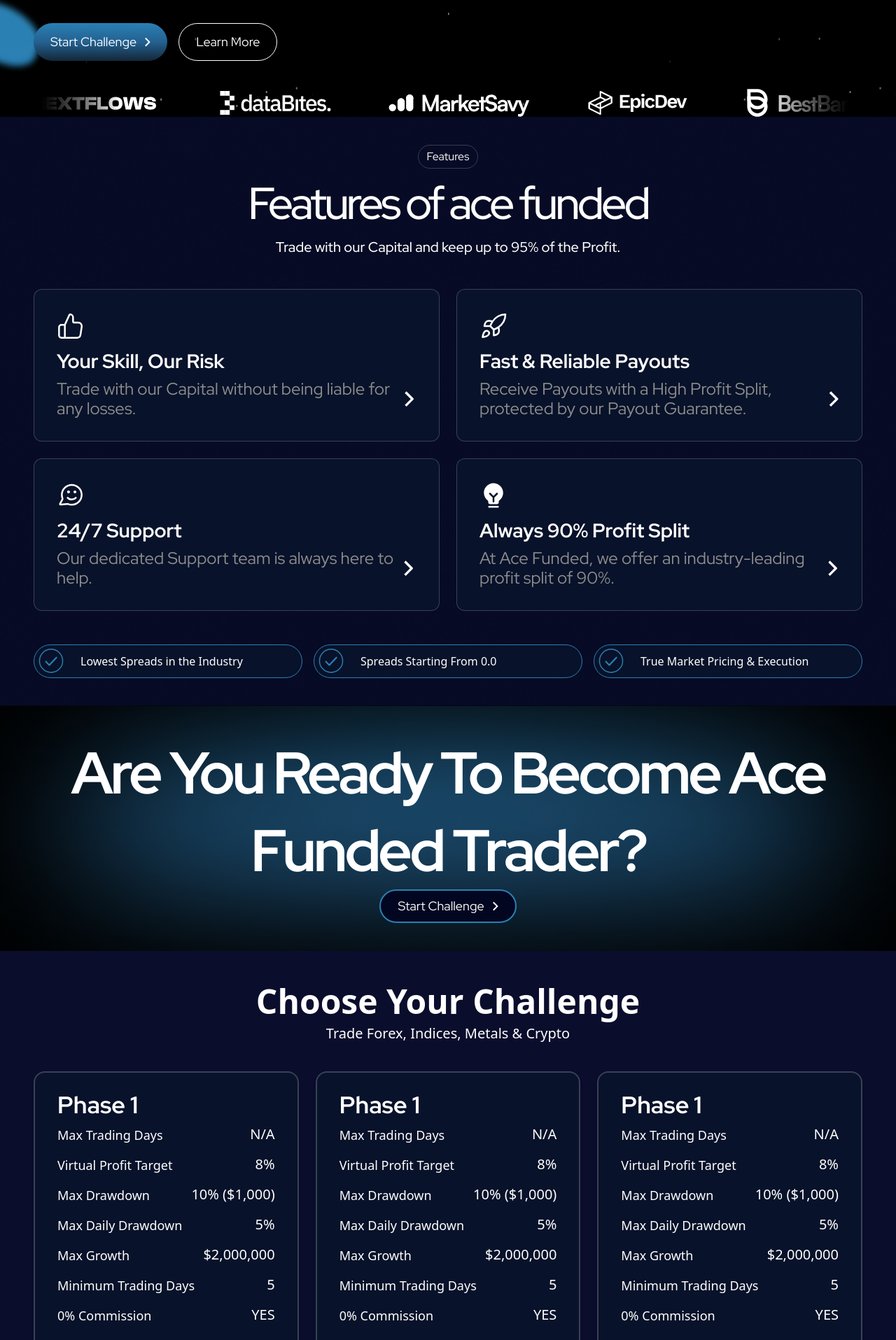
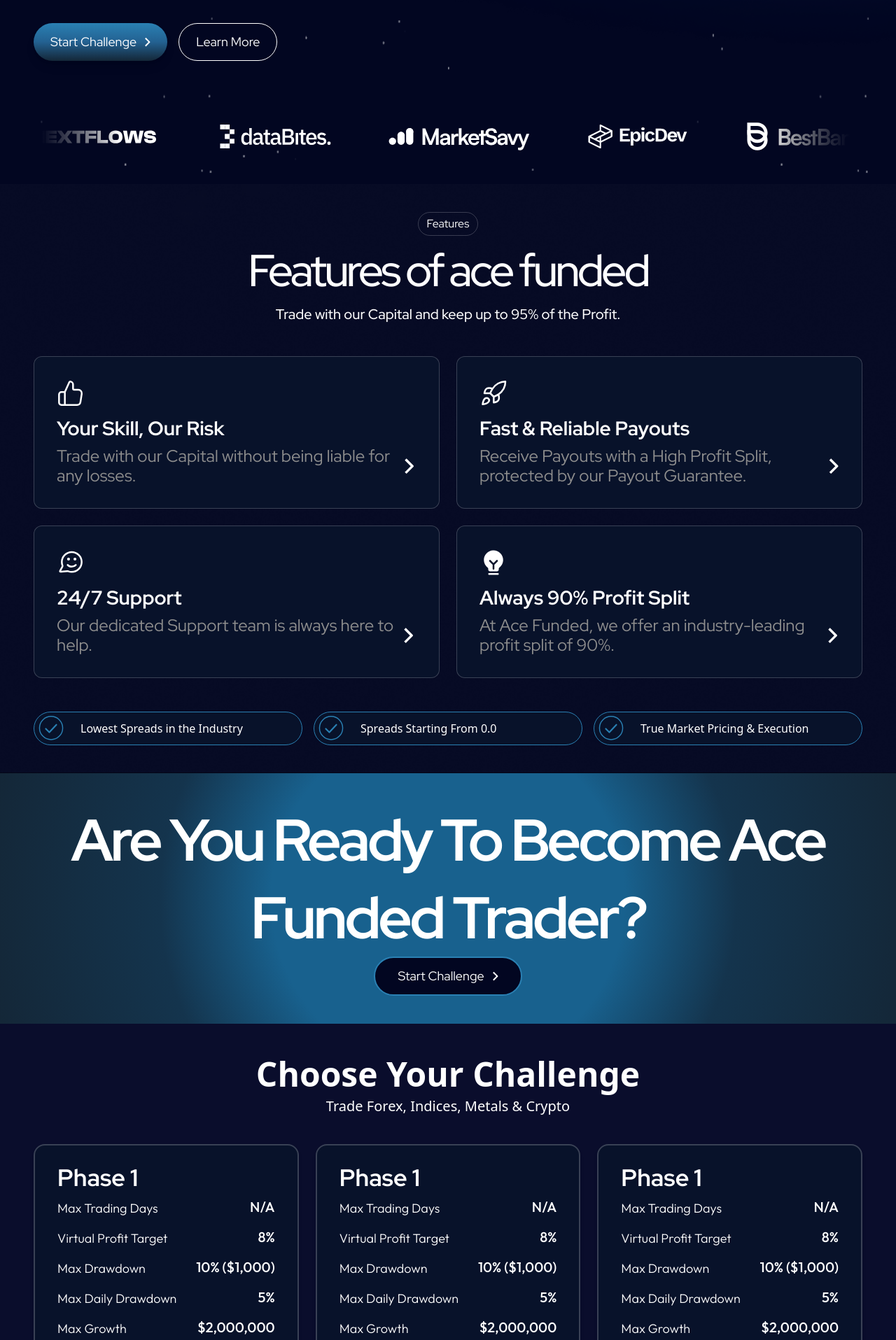
Before and after one commit to mzakiullahusman/coinprop-frontend, a React (Vite) app: page / in a window 1280 px wide. Shown: the part 605-2520 px from the top of the page at 70% size. Built offline with nearby package versions, Linux system fonts and the light colour scheme.

Commit message:
updated the bg color

```diff
--- a/index.html
+++ b/index.html
@@ -4,6 +4,11 @@
     <meta charset="UTF-8" />
     <link rel="icon" type="image/svg+xml" href="/vite.svg" />
     <link href="https://fonts.googleapis.com/css2?family=Red+Hat+Display:wght@400;500;700&display=swap" rel="stylesheet">
+
+    <link href="https://fonts.googleapis.com/css2?family=Outfit:wght@300;400;500;700&display=swap" rel="stylesheet">
+
+    <link href="https://fonts.googleapis.com/css2?family=Poppins:wght@300;400;500;700&display=swap" rel="stylesheet">
+
     <meta name="viewport" content="width=device-width, initial-scale=1.0" />
     <title>Vite + React</title>
   </head>
--- a/src/components/AceFundedTrader.jsx
+++ b/src/components/AceFundedTrader.jsx
@@ -4,9 +4,11 @@
 const AceFundedTrader = () => {
   return (
     <div
-      className="bg-black bg-cover bg-center bg-no-repeat"
+      className="bg-[#020621] bg-cover bg-center bg-no-repeat"
       style={{
-        backgroundImage: `url(${BgImage2})`,
+        // backgroundImage: `url(${BgImage2})`,
+        background:
+          "radial-gradient(circle, rgba(24,97,142,1) 38%, rgba(20,52,77,1) 62%, rgba(20,39,56,1) 100%)",
       }}
     >
       <div className="px-4 md:px-12 py-5 md:py-10 ">
@@ -14,7 +16,7 @@
           Are you ready to become Ace funded Trader?
         </div>
 
-        <button className="bg-[#020621] flex gap-x-3 border-[#2A80B3] border-2 items-center font-redhat mx-auto text-lg text-white px-6 py-2 rounded-full font-normal hover:text-white transition">
+        <button className="bg-[#020621] flex gap-x-3 border-[#2A80B3] border-2 items-center font-redhat mx-auto text-lg text-white px-8 py-3 rounded-full font-normal hover:text-white transition">
           Start Challenge
           <img src={ArrowRightIcon} alt="Arrow" />
         </button>
--- a/src/components/ChooseChallenges.jsx
+++ b/src/components/ChooseChallenges.jsx
@@ -71,7 +71,10 @@
             </h3>
             <ul className="space-y-4">
               {challenge.details.map((detail, idx) => (
-                <li key={idx} className="flex justify-between text-white ">
+                <li
+                  key={idx}
+                  className="flex justify-between text-white font-outfit"
+                >
                   <span className="font-light text-[18px]">{detail.label}</span>
                   <span className="font-medium text-base xl:text-[20px]">
                     {detail.value}
--- a/src/components/DiscordCommunity.jsx
+++ b/src/components/DiscordCommunity.jsx
@@ -6,7 +6,7 @@
 const DiscordCommunity = () => {
   return (
     <div
-      className=" bg-[#020621] bg-center bg-no-repeat min-h-screen w-full flex flex-col items-center justify-center"
+      className=" bg-[#020621] py-5 xl:py-[0px] bg-center bg-no-repeat xl:min-h-screen w-full flex flex-col items-center justify-center"
       style={{
         backgroundImage: `url(${BgImage3})`,
       }}
@@ -15,7 +15,7 @@
       <div className="text-[32px] tracking-[-1px] xl:tracking-[-4px] text-center xl:leading-[111px] text-white lg:text-[60px] xl:text-[84px] font-redhat font-medium">
         Discord Our Community
       </div>
-      <div className="text-2xl text-center text-white lg:text-[32px] font-light mt-4">
+      <div className="text-base text-center font-poppins text-white lg:text-[21px] font-light mt-4">
         Talk with thousands of other like-minded individuals all looking to
         succeed.
       </div>
--- a/src/components/Dive.jsx
+++ b/src/components/Dive.jsx
@@ -26,7 +26,7 @@
 
   return (
     <div
-      className="bg-black bg-cover bg-center bg-no-repeat"
+      className="bg-[#020621] bg-cover bg-center bg-no-repeat"
       style={{
         backgroundImage: `url(${BgImage})`,
       }}
@@ -67,7 +67,7 @@
         </div>
         <div className="w-full flex flex-col gap-y-2 lg:w-1/2"></div>
       </div>
-      <div className="flex flex-col md:flex-row items-center justify-center gap-12 xl:gap-20 ">
+      <div className="flex flex-col md:flex-row items-center xl:py-12 justify-center gap-12 xl:gap-20 ">
         {diveIcons.map((icon, index) => (
           <div key={index} className="flex items-center justify-center">
             <img src={icon.src} alt={icon.alt} />
--- a/tailwind.config.js
+++ b/tailwind.config.js
@@ -4,7 +4,9 @@
   theme: {
     extend: {
       fontFamily: {
-        redhat: ["Red Hat Display", "sans-serif"], // Custom font alias
+        redhat: ["Red Hat Display", "sans-serif"],
+        outfit: ["Outfit", "sans-serif"],
+        poppins: ["Poppins", "sans-serif"],
       },
     },
   },
```
